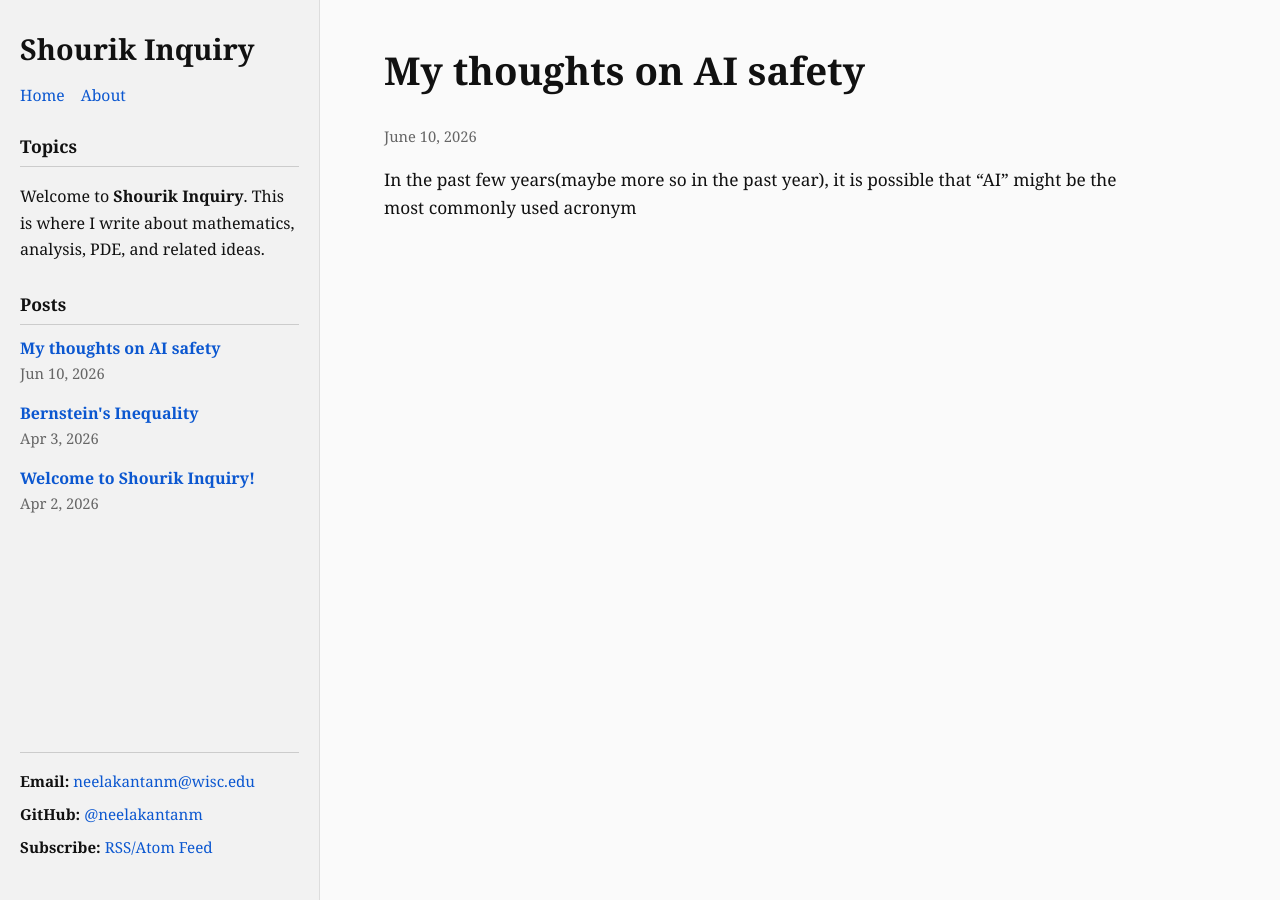
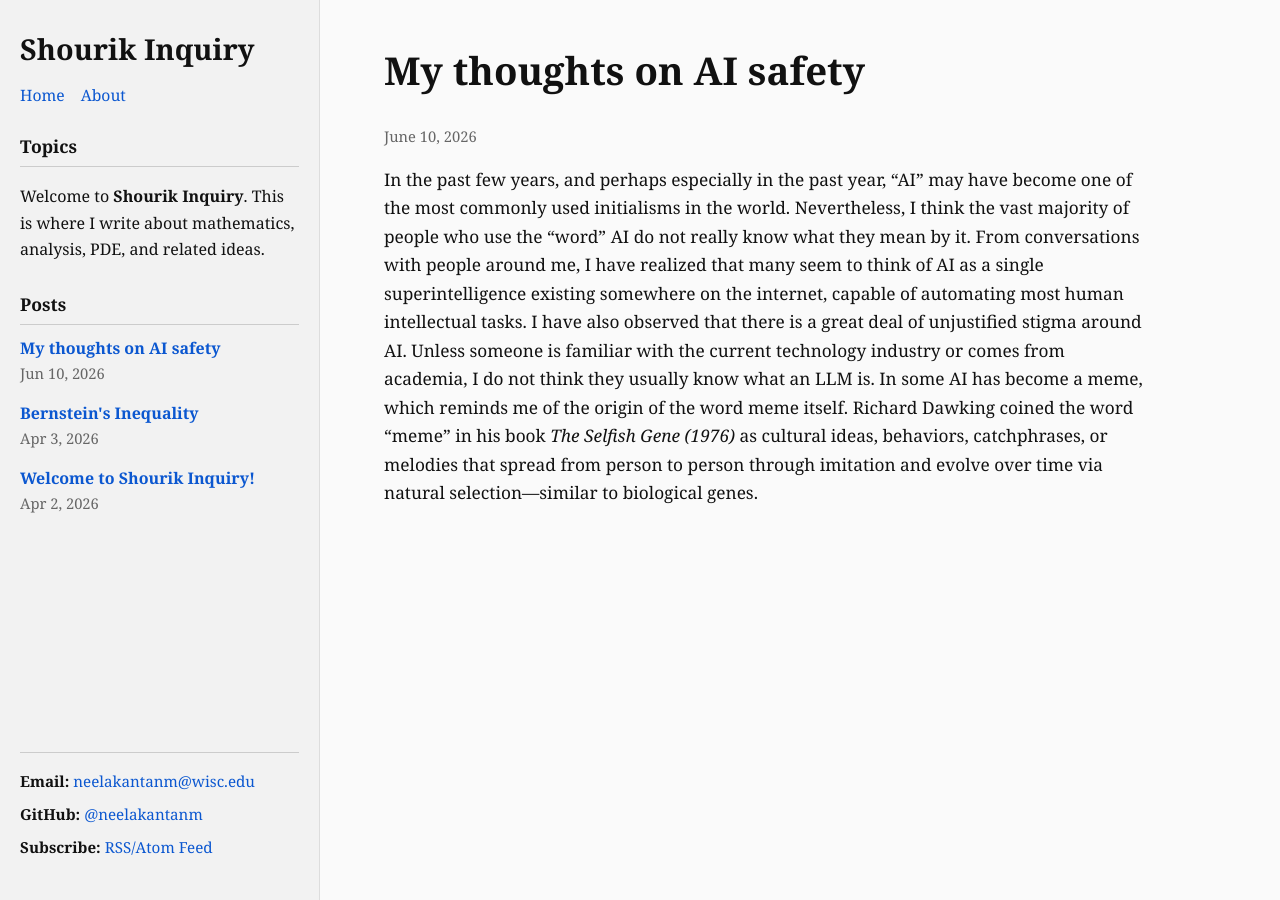
Before and after one commit to neelakantanm/Blog, a Jekyll site: the page built from _posts/2026-06-10-AI_safety.md, in a window 1280 px wide. Built offline with Jekyll 4.4.1, drawn with Linux system fonts in a browser that asks for light colours; comment, search, counter and statistics services are not loaded.

Commit message:
AI safety

```diff
--- a/_posts/2026-06-10-AI_safety.md
+++ b/_posts/2026-06-10-AI_safety.md
@@ -4,5 +4,4 @@ title: "My thoughts on AI safety"
 date: 2026-06-10
 comments: true
 ---
-
-In the past few years(maybe more so in the past year), it is possible that "AI" might be the most commonly used acronym
+In the past few years, and perhaps especially in the past year, “AI” may have become one of the most commonly used initialisms in the world. Nevertheless, I think the vast majority of people who use the “word” AI do not really know what they mean by it. From conversations with people around me, I have realized that many seem to think of AI as a single superintelligence existing somewhere on the internet, capable of automating most human intellectual tasks. I have also observed that there is a great deal of unjustified stigma around AI. Unless someone is familiar with the current technology industry or comes from academia, I do not think they usually know what an LLM is. In some AI has become a meme, which reminds me of the origin of the word meme itself. Richard Dawking coined the word "meme" in his book *The Selfish Gene (1976)* as cultural ideas, behaviors, catchphrases, or melodies that spread from person to person through imitation and evolve over time via natural selection—similar to biological genes.
```
